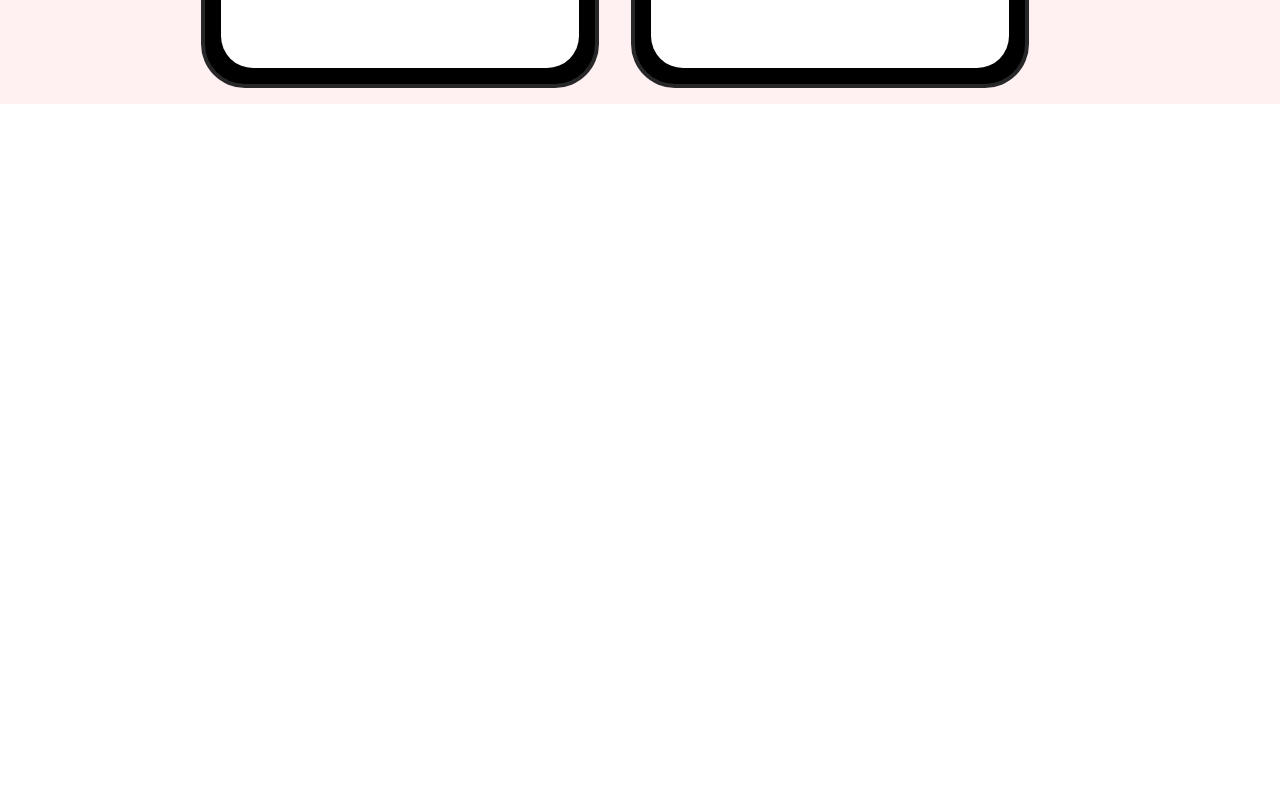
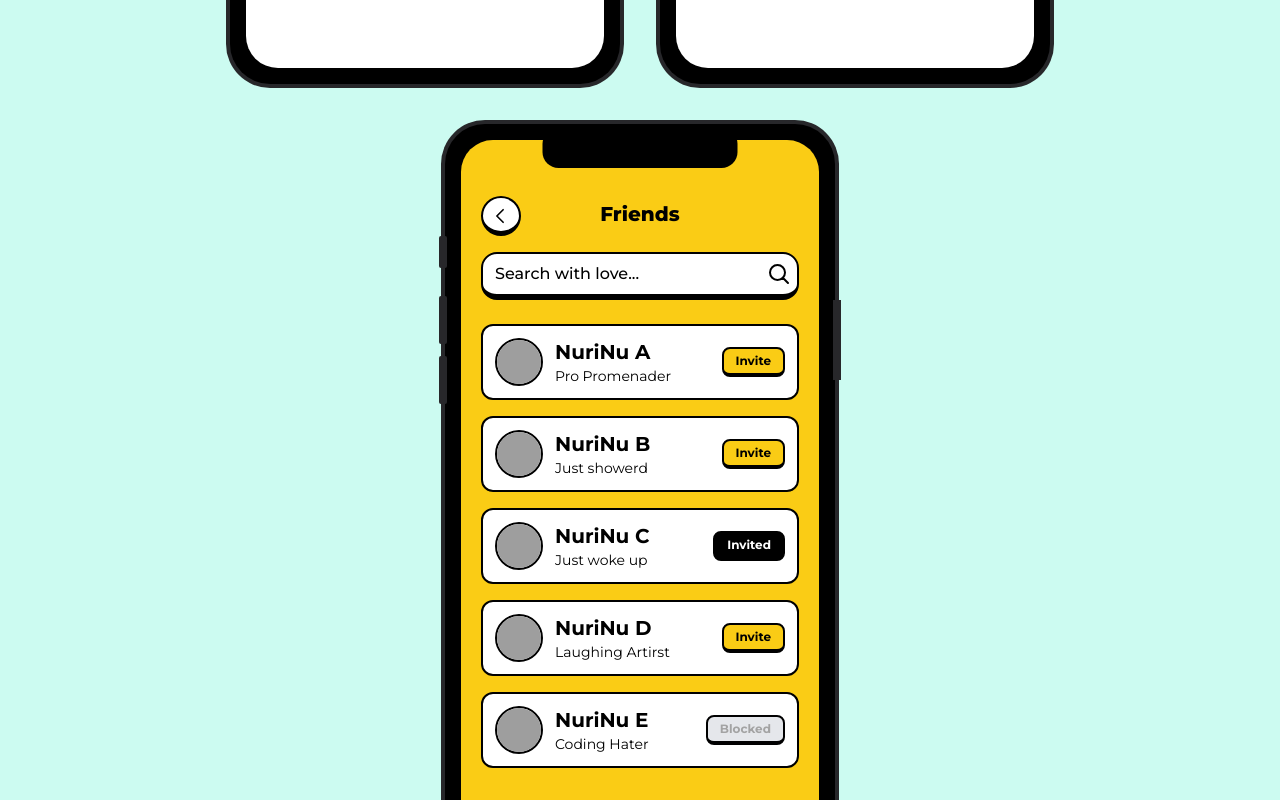
Before and after one commit to Eastynfromeast/nomad-market-14, a Next.js app: page /tailwind/a24 in a window 1280 px wide. Shown: the part 780-1580 px from the top of the page. Before the commit the page ends 884 px from the top, so only its background shows below. Built offline with nearby package versions, Linux system fonts and the light colour scheme; grey boxes are pictures that could not be loaded.

Commit message:
finish the last screen of the assignment

```diff
--- a/app/tailwind/a24/page.tsx
+++ b/app/tailwind/a24/page.tsx
@@ -1,6 +1,6 @@
 export default function TailWindLast() {
 	return (
-		<main className="bg-rose-50 w-full min-h-screen p-5 flex flex-row justify-center items-center gap-10 ">
+		<main className="bg-teal-100 min-h-screen min-w-full w-fit p-5 flex flex-row flex-wrap justify-center items-center gap-10 ">
 			<section className="relative min-w-iphone rounded-[2.5rem] bg-black p-4 ring-4 ring-zinc-800">
 				<div className="*:absolute *:text-transparent">
 					<span className="left-1/2 top-1 h-10 w-[50%] -translate-x-1/2 rounded-2xl bg-black text-transparent">notch</span>
@@ -112,7 +112,7 @@ export default function TailWindLast() {
 							<h1 className="text-3xl py-5">Work with best designers </h1>
 						</div>
 						<ul className="grid grid-cols-2 gap-2 *:text-white *:min-h-40 *:w-full *:relative *:text-center *:p-5 *:rounded-xl *:border-black *:border-2 *:inline-flex *:items-center *:transition">
-							<li className="bg-yellow-400 group hover:text-black ">
+							<li className="bg-yellow-400 group hover:text-blue-600 hover:border-blue-600 hover:border-4 ">
 								<svg className="fill-current mx-auto size-10" xmlns="http://www.w3.org/2000/svg" viewBox="0 0 24 24">
 									<path d="M15,4.43c0,.2,.12,.39,.31,.47l2.66,1.12,1.07,2.66c.08,.19,.26,.31,.46,.31s.39-.12,.46-.31l1.06-2.66,2.66-1.06c.19-.08,.31-.26,.31-.46s-.12-.39-.31-.46l-2.66-1.06-1.06-2.66c-.15-.38-.78-.38-.93,0l-1.06,2.65-2.65,1c-.19,.07-.32,.25-.32,.46Zm3.53-.6c.13-.05,.23-.15,.29-.28l.68-1.7,.68,1.7c.05,.13,.15,.23,.28,.28l1.7,.68-1.7,.68c-.13,.05-.23,.15-.28,.28l-.68,1.7-.68-1.7c-.05-.12-.15-.22-.27-.28l-1.71-.72,1.69-.64Zm-4.02,5.66l-.53-2.11c-.06-.22-.26-.38-.48-.38s-.43,.16-.48,.38l-.53,2.1-2.1,.48c-.22,.05-.38,.25-.39,.48,0,.23,.15,.43,.37,.49l2.12,.57,.53,2.11c.06,.22,.26,.38,.48,.38s.43-.16,.48-.38l.53-2.11,2.11-.53c.22-.06,.38-.26,.38-.48s-.16-.43-.38-.48l-2.11-.53Zm-.53,1.13c-.18,.04-.32,.18-.36,.36l-.12,.46-.12-.46c-.04-.18-.18-.31-.35-.36l-.47-.13,.41-.09c.18-.04,.38-.23,.42-.42l.1-.42,.12,.46c.04,.18,.18,.32,.36,.36l.46,.12-.46,.12Zm9.52-2.62c-.28,0-.5,.22-.5,.5v11c0,.09,0,.19-.01,.28l-2.9-2.9c-1.15-1.15-3.02-1.15-4.17,0l-.58,.58c-.74,.74-1.94,.74-2.68,0l-5.58-5.58c-1.15-1.15-3.02-1.15-4.17,0l-1.92,1.92V4.5c0-1.93,1.57-3.5,3.5-3.5H15.5c.28,0,.5-.22,.5-.5s-.22-.5-.5-.5H4.5C2.02,0,0,2.02,0,4.5v15c0,2.48,2.02,4.5,4.5,4.5h15c2.48,0,4.5-2.02,4.5-4.5V8.5c0-.28-.22-.5-.5-.5Zm-4,15H4.5c-1.93,0-3.5-1.57-3.5-3.5v-4.29l2.62-2.62c.76-.76,2-.76,2.75,0l5.58,5.58c1.13,1.13,2.96,1.13,4.09,0l.58-.58c.76-.76,2-.76,2.75,0l3.33,3.33c-.54,1.23-1.77,2.09-3.2,2.09ZM7,5c.55,0,1,.45,1,1s-.45,1-1,1-1-.45-1-1,.45-1,1-1Z" />
 								</svg>
@@ -120,7 +120,7 @@ export default function TailWindLast() {
 									designed by nulnu.
 								</span>
 							</li>
-							<li className="bg-teal-500 group hover:text-black ">
+							<li className="bg-teal-500 group hover:text-blue-600 hover:border-blue-600 hover:border-4 ">
 								<svg className="fill-current mx-auto size-10" xmlns="http://www.w3.org/2000/svg" viewBox="0 0 24 24">
 									<path d="M15,4.43c0,.2,.12,.39,.31,.47l2.66,1.12,1.07,2.66c.08,.19,.26,.31,.46,.31s.39-.12,.46-.31l1.06-2.66,2.66-1.06c.19-.08,.31-.26,.31-.46s-.12-.39-.31-.46l-2.66-1.06-1.06-2.66c-.15-.38-.78-.38-.93,0l-1.06,2.65-2.65,1c-.19,.07-.32,.25-.32,.46Zm3.53-.6c.13-.05,.23-.15,.29-.28l.68-1.7,.68,1.7c.05,.13,.15,.23,.28,.28l1.7,.68-1.7,.68c-.13,.05-.23,.15-.28,.28l-.68,1.7-.68-1.7c-.05-.12-.15-.22-.27-.28l-1.71-.72,1.69-.64Zm-4.02,5.66l-.53-2.11c-.06-.22-.26-.38-.48-.38s-.43,.16-.48,.38l-.53,2.1-2.1,.48c-.22,.05-.38,.25-.39,.48,0,.23,.15,.43,.37,.49l2.12,.57,.53,2.11c.06,.22,.26,.38,.48,.38s.43-.16,.48-.38l.53-2.11,2.11-.53c.22-.06,.38-.26,.38-.48s-.16-.43-.38-.48l-2.11-.53Zm-.53,1.13c-.18,.04-.32,.18-.36,.36l-.12,.46-.12-.46c-.04-.18-.18-.31-.35-.36l-.47-.13,.41-.09c.18-.04,.38-.23,.42-.42l.1-.42,.12,.46c.04,.18,.18,.32,.36,.36l.46,.12-.46,.12Zm9.52-2.62c-.28,0-.5,.22-.5,.5v11c0,.09,0,.19-.01,.28l-2.9-2.9c-1.15-1.15-3.02-1.15-4.17,0l-.58,.58c-.74,.74-1.94,.74-2.68,0l-5.58-5.58c-1.15-1.15-3.02-1.15-4.17,0l-1.92,1.92V4.5c0-1.93,1.57-3.5,3.5-3.5H15.5c.28,0,.5-.22,.5-.5s-.22-.5-.5-.5H4.5C2.02,0,0,2.02,0,4.5v15c0,2.48,2.02,4.5,4.5,4.5h15c2.48,0,4.5-2.02,4.5-4.5V8.5c0-.28-.22-.5-.5-.5Zm-4,15H4.5c-1.93,0-3.5-1.57-3.5-3.5v-4.29l2.62-2.62c.76-.76,2-.76,2.75,0l5.58,5.58c1.13,1.13,2.96,1.13,4.09,0l.58-.58c.76-.76,2-.76,2.75,0l3.33,3.33c-.54,1.23-1.77,2.09-3.2,2.09ZM7,5c.55,0,1,.45,1,1s-.45,1-1,1-1-.45-1-1,.45-1,1-1Z" />
 								</svg>
@@ -128,7 +128,7 @@ export default function TailWindLast() {
 									designed by nulnu.
 								</span>
 							</li>
-							<li className="bg-pink-400 group hover:text-black ">
+							<li className="bg-pink-400 group hover:text-blue-600 hover:border-blue-600 hover:border-4">
 								<svg className="fill-current mx-auto size-10" xmlns="http://www.w3.org/2000/svg" viewBox="0 0 24 24">
 									<path d="M15,4.43c0,.2,.12,.39,.31,.47l2.66,1.12,1.07,2.66c.08,.19,.26,.31,.46,.31s.39-.12,.46-.31l1.06-2.66,2.66-1.06c.19-.08,.31-.26,.31-.46s-.12-.39-.31-.46l-2.66-1.06-1.06-2.66c-.15-.38-.78-.38-.93,0l-1.06,2.65-2.65,1c-.19,.07-.32,.25-.32,.46Zm3.53-.6c.13-.05,.23-.15,.29-.28l.68-1.7,.68,1.7c.05,.13,.15,.23,.28,.28l1.7,.68-1.7,.68c-.13,.05-.23,.15-.28,.28l-.68,1.7-.68-1.7c-.05-.12-.15-.22-.27-.28l-1.71-.72,1.69-.64Zm-4.02,5.66l-.53-2.11c-.06-.22-.26-.38-.48-.38s-.43,.16-.48,.38l-.53,2.1-2.1,.48c-.22,.05-.38,.25-.39,.48,0,.23,.15,.43,.37,.49l2.12,.57,.53,2.11c.06,.22,.26,.38,.48,.38s.43-.16,.48-.38l.53-2.11,2.11-.53c.22-.06,.38-.26,.38-.48s-.16-.43-.38-.48l-2.11-.53Zm-.53,1.13c-.18,.04-.32,.18-.36,.36l-.12,.46-.12-.46c-.04-.18-.18-.31-.35-.36l-.47-.13,.41-.09c.18-.04,.38-.23,.42-.42l.1-.42,.12,.46c.04,.18,.18,.32,.36,.36l.46,.12-.46,.12Zm9.52-2.62c-.28,0-.5,.22-.5,.5v11c0,.09,0,.19-.01,.28l-2.9-2.9c-1.15-1.15-3.02-1.15-4.17,0l-.58,.58c-.74,.74-1.94,.74-2.68,0l-5.58-5.58c-1.15-1.15-3.02-1.15-4.17,0l-1.92,1.92V4.5c0-1.93,1.57-3.5,3.5-3.5H15.5c.28,0,.5-.22,.5-.5s-.22-.5-.5-.5H4.5C2.02,0,0,2.02,0,4.5v15c0,2.48,2.02,4.5,4.5,4.5h15c2.48,0,4.5-2.02,4.5-4.5V8.5c0-.28-.22-.5-.5-.5Zm-4,15H4.5c-1.93,0-3.5-1.57-3.5-3.5v-4.29l2.62-2.62c.76-.76,2-.76,2.75,0l5.58,5.58c1.13,1.13,2.96,1.13,4.09,0l.58-.58c.76-.76,2-.76,2.75,0l3.33,3.33c-.54,1.23-1.77,2.09-3.2,2.09ZM7,5c.55,0,1,.45,1,1s-.45,1-1,1-1-.45-1-1,.45-1,1-1Z" />
 								</svg>
@@ -136,7 +136,7 @@ export default function TailWindLast() {
 									designed by nulnu.
 								</span>
 							</li>
-							<li className="bg-orange-600 group hover:text-black ">
+							<li className="bg-orange-600 group hover:text-blue-600 hover:border-blue-600 hover:border-4 ">
 								<svg className="fill-current mx-auto size-10" xmlns="http://www.w3.org/2000/svg" viewBox="0 0 24 24">
 									<path d="M15,4.43c0,.2,.12,.39,.31,.47l2.66,1.12,1.07,2.66c.08,.19,.26,.31,.46,.31s.39-.12,.46-.31l1.06-2.66,2.66-1.06c.19-.08,.31-.26,.31-.46s-.12-.39-.31-.46l-2.66-1.06-1.06-2.66c-.15-.38-.78-.38-.93,0l-1.06,2.65-2.65,1c-.19,.07-.32,.25-.32,.46Zm3.53-.6c.13-.05,.23-.15,.29-.28l.68-1.7,.68,1.7c.05,.13,.15,.23,.28,.28l1.7,.68-1.7,.68c-.13,.05-.23,.15-.28,.28l-.68,1.7-.68-1.7c-.05-.12-.15-.22-.27-.28l-1.71-.72,1.69-.64Zm-4.02,5.66l-.53-2.11c-.06-.22-.26-.38-.48-.38s-.43,.16-.48,.38l-.53,2.1-2.1,.48c-.22,.05-.38,.25-.39,.48,0,.23,.15,.43,.37,.49l2.12,.57,.53,2.11c.06,.22,.26,.38,.48,.38s.43-.16,.48-.38l.53-2.11,2.11-.53c.22-.06,.38-.26,.38-.48s-.16-.43-.38-.48l-2.11-.53Zm-.53,1.13c-.18,.04-.32,.18-.36,.36l-.12,.46-.12-.46c-.04-.18-.18-.31-.35-.36l-.47-.13,.41-.09c.18-.04,.38-.23,.42-.42l.1-.42,.12,.46c.04,.18,.18,.32,.36,.36l.46,.12-.46,.12Zm9.52-2.62c-.28,0-.5,.22-.5,.5v11c0,.09,0,.19-.01,.28l-2.9-2.9c-1.15-1.15-3.02-1.15-4.17,0l-.58,.58c-.74,.74-1.94,.74-2.68,0l-5.58-5.58c-1.15-1.15-3.02-1.15-4.17,0l-1.92,1.92V4.5c0-1.93,1.57-3.5,3.5-3.5H15.5c.28,0,.5-.22,.5-.5s-.22-.5-.5-.5H4.5C2.02,0,0,2.02,0,4.5v15c0,2.48,2.02,4.5,4.5,4.5h15c2.48,0,4.5-2.02,4.5-4.5V8.5c0-.28-.22-.5-.5-.5Zm-4,15H4.5c-1.93,0-3.5-1.57-3.5-3.5v-4.29l2.62-2.62c.76-.76,2-.76,2.75,0l5.58,5.58c1.13,1.13,2.96,1.13,4.09,0l.58-.58c.76-.76,2-.76,2.75,0l3.33,3.33c-.54,1.23-1.77,2.09-3.2,2.09ZM7,5c.55,0,1,.45,1,1s-.45,1-1,1-1-.45-1-1,.45-1,1-1Z" />
 								</svg>
@@ -156,7 +156,133 @@ export default function TailWindLast() {
 					</div>
 				</div>
 			</section>
-			<div>3</div>
+			<section className="relative min-w-iphone rounded-[2.5rem] bg-black p-4 ring-4 ring-zinc-800">
+				<div className="*:absolute *:text-transparent">
+					<span className="left-1/2 top-1 h-10 w-[50%] -translate-x-1/2 rounded-2xl bg-black text-transparent">notch</span>
+					<ul className="-left-1.5 top-28 flex flex-col gap-3 *:w-2 *:rounded-sm *:bg-zinc-800 *:text-transparent">
+						<li className="mb-4 h-8">소리</li>
+						<li className="h-12">볼륨 업</li>
+						<li className="h-12">볼륨 다운</li>
+					</ul>
+					<span className="-right-1.5 top-44 h-20 w-2 bg-zinc-800 text-transparent">전원</span>
+				</div>
+				<div className="flex h-full min-h-full w-full flex-col overflow-hidden rounded-[2rem] bg-yellow-400 pt-14 pb-10  px-5">
+					<header className="w-full relative">
+						<a
+							href="#"
+							className="overflow-hidden block absolute left-0 top-0 bg-white text-black size-10 p-2 border-black border-2 border-b-[5px] rounded-full transition text-center hover:bg-black hover:text-white hover:border-neutral-400"
+						>
+							<svg
+								className="w-full fill-none stroke-current stroke-2 transition-all -ml-[1px] group-hover:scale-75"
+								viewBox="0 0 24 24"
+								xmlns="http://www.w3.org/2000/svg"
+								aria-hidden="true"
+							>
+								<path strokeLinecap="round" strokeLinejoin="round" d="M15.75 19.5 8.25 12l7.5-7.5" />
+							</svg>
+						</a>
+						<h2 className="w-full font-extrabold text-xl text-center py-1">Friends</h2>
+					</header>
+					<section className="mt-5">
+						<div className="relative">
+							<input
+								className="border-black border-2 border-b-[6px] w-full rounded-2xl px-3 py-2 font-medium placeholder:text-black focus:border-blue-600 peer"
+								type="text"
+								placeholder="Search with love..."
+							/>
+							<button className="size-6 absolute right-2 top-[10px]  transition-transform hover:scale-90">
+								<svg className="fill-none stroke-2 stroke-current" viewBox="0 0 24 24" xmlns="http://www.w3.org/2000/svg" aria-hidden="true">
+									<path stroke-linecap="round" stroke-linejoin="round" d="m21 21-5.197-5.197m0 0A7.5 7.5 0 1 0 5.196 5.196a7.5 7.5 0 0 0 10.607 10.607Z"></path>
+								</svg>
+							</button>
+							<span className="hidden pt-1 text-xs text-blue-600 font-bold peer-focus:block peer-valid:hidden">You can search with names!</span>
+						</div>
+						<ul className="flex w-full flex-col gap-4 py-4 pt-6 *:relative *:flex *:items-center *:justify-between *:rounded-xl *:border-2 *:border-black *:bg-white *:p-3 *:transition-all">
+							<li className="*:flex hover:border-blue-700 hover:bg-blue-300 hover:text-white">
+								<div className="space-x-3">
+									<img
+										className="size-12 rounded-full border-2 border-black"
+										src="https://cdn.jsdelivr.net/gh/Eastynfromeast/react-challenge-study/src/images/img_nurinu_240405_0.jpg"
+										alt="nurinu1"
+									/>
+									<div className="flex flex-col justify-center">
+										<h4 className="text-xl font-bold">NuriNu A</h4>
+										<p className="text-sm">Pro Promenader</p>
+									</div>
+								</div>
+								<button className="rounded-lg border-2 border-b-4 border-black bg-yellow-400 px-3 py-1 text-xs font-bold text-black transition-all hover:bg-green-400 hover:shadow-inner">
+									Invite
+								</button>
+							</li>
+							<li className="*:flex hover:border-blue-700 hover:bg-blue-300 hover:text-white">
+								<div className="space-x-3">
+									<img
+										className="size-12 rounded-full border-2 border-black"
+										src="https://cdn.jsdelivr.net/gh/Eastynfromeast/react-challenge-study/src/images/img_nurinu_240405_1.jpg"
+										alt="nurinu1"
+									/>
+									<div className="flex flex-col justify-center">
+										<h4 className="text-xl font-bold">NuriNu B</h4>
+										<p className="text-sm">Just showerd</p>
+									</div>
+								</div>
+								<button className="rounded-lg border-2 border-b-4 border-black bg-yellow-400 px-3 py-1 text-xs font-bold text-black transition-all hover:bg-green-400 hover:shadow-inner">
+									Invite
+								</button>
+							</li>
+							<li className="*:flex hover:border-blue-700 hover:bg-blue-300 hover:text-white">
+								<div className="space-x-3">
+									<img
+										className="size-12 rounded-full border-2 border-black"
+										src="https://cdn.jsdelivr.net/gh/Eastynfromeast/react-challenge-study/src/images/img_nurinu_240405_2.jpg"
+										alt="nurinu1"
+									/>
+									<div className="flex flex-col justify-center">
+										<h4 className="text-xl font-bold">NuriNu C</h4>
+										<p className="text-sm">Just woke up</p>
+									</div>
+								</div>
+								<button className="rounded-lg border-2 border-b-4 border-black bg-black px-3 py-1 text-xs font-bold text-white transition-all">Invited</button>
+							</li>
+							<li className="*:flex hover:border-blue-700 hover:bg-blue-300 hover:text-white">
+								<div className="space-x-3">
+									<img
+										className="size-12 rounded-full border-2 border-black"
+										src="https://cdn.jsdelivr.net/gh/Eastynfromeast/react-challenge-study/src/images/img_nurinu_240405_4.jpg"
+										alt="nurinu1"
+									/>
+									<div className="flex flex-col justify-center">
+										<h4 className="text-xl font-bold">NuriNu D</h4>
+										<p className="text-sm">Laughing Artirst</p>
+									</div>
+								</div>
+								<button className="rounded-lg border-2 border-b-4 border-black bg-yellow-400 px-3 py-1 text-xs font-bold text-black transition-all hover:bg-green-400 hover:shadow-inner">
+									Invite
+								</button>
+							</li>
+							<li className="*:flex hover:border-blue-700 hover:bg-blue-300 hover:text-white">
+								<div className="space-x-3">
+									<img
+										className="size-12 rounded-full border-2 border-black"
+										src="https://cdn.jsdelivr.net/gh/Eastynfromeast/react-challenge-study/src/images/img_nurinu_240405_3.jpg"
+										alt="nurinu1"
+									/>
+									<div className="flex flex-col justify-center">
+										<h4 className="text-xl font-bold">NuriNu E</h4>
+										<p className="text-sm">Coding Hater</p>
+									</div>
+								</div>
+								<button
+									disabled
+									className="rounded-lg border-2 border-b-4 border-black bg-yellow-400 px-3 py-1 text-xs font-bold text-black transition-all hover:bg-green-400 hover:shadow-inner disabled:bg-gray-200 disabled:text-neutral-400"
+								>
+									Blocked
+								</button>
+							</li>
+						</ul>
+					</section>
+				</div>
+			</section>
 		</main>
 	);
 }
```
